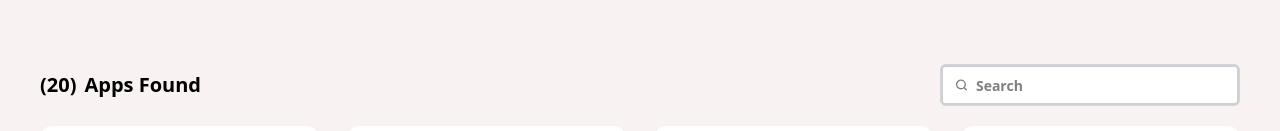
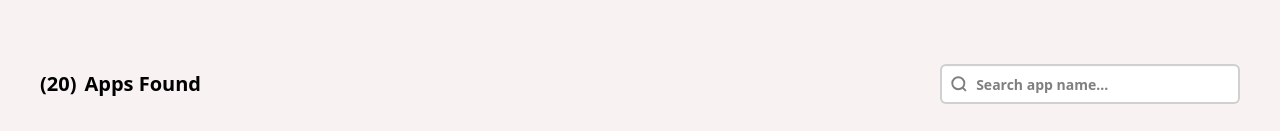
Before and after one commit to al-bariul/hero-io, a React (Vite) app: page /apps in a window 1280 px wide. Shown: the part 192-323 px from the top of the page. Built offline with nearby package versions, Linux system fonts and the light colour scheme.

Commit message:
search functionaliy added

```diff
--- a/src/components/Apps/Apps.jsx
+++ b/src/components/Apps/Apps.jsx
@@ -1,11 +1,19 @@
-import React, { use } from "react";
+import React, { use, useState } from "react";
 import SingleAppsData from "../SingleAppsData/SingleAppsData";
+import ErrorImg from "../../assets/App-Error.png";
 
 const Apps = ({ appPromise }) => {
   const appsData = use(appPromise);
-  //   console.log(appsData);
+  const [searchTerm, setSearchTerm] = useState("");
+
+  // Search Logic
+  const filterdApps = appsData.filter((app) =>
+    app.title.toLowerCase().includes(searchTerm.toLowerCase()),
+  );
+
   return (
-    <div className="bg-[#f8f2f2] text-black">
+    <div className="bg-[#f8f2f2] text-black min-h-screen">
+      {/* Header */}
       <div className="header pt-10 mb-16 text-center">
         <p className="text-5xl font-bold">Our All Applications</p>
         <p className="mt-3 text-xl text-[#627382]">
@@ -13,46 +21,55 @@ const Apps = ({ appPromise }) => {
         </p>
       </div>
 
-      <div>
-        <div className="flex items-center justify-between max-w-[1200px] mx-auto mb-5 font-bold text-xl">
+      <div className="max-w-[1200px] mx-auto">
+        <div className="flex items-center justify-between mb-8 font-bold text-xl">
           <div>
-            ({appsData.length})<span className="ml-2">Apps Found</span>
+            ({filterdApps.length})<span className="ml-2">Apps Found</span>
           </div>
-          <div className="border-1 border-gray-300 rounded-md w-[300px] ">
-            <label className="input bg-white border-2">
+
+          {/* Controlled Search Input */}
+          <div className="w-[300px]">
+            <label className="input bg-white border-2 flex items-center gap-2 p-2 rounded-md">
               <svg
-                className="h-[1em] opacity-50"
+                className="h-5 w-5 opacity-50"
                 xmlns="http://www.w3.org/2000/svg"
                 viewBox="0 0 24 24"
+                fill="none"
+                stroke="currentColor"
+                strokeWidth="2.5"
               >
-                <g
-                  strokeLinejoin="round"
-                  strokeLinecap="round"
-                  strokeWidth="2.5"
-                  fill="none"
-                  stroke="currentColor"
-                >
-                  <circle cx="11" cy="11" r="8"></circle>
-                  <path d="m21 21-4.3-4.3"></path>
-                </g>
+                <circle cx="11" cy="11" r="8"></circle>
+                <path d="m21 21-4.3-4.3"></path>
               </svg>
               <input
                 type="search"
-                className="grow  w-full"
-                placeholder="Search"
+                className="grow outline-none w-full"
+                placeholder="Search app name..."
+                value={searchTerm}
+                onChange={(e) => setSearchTerm(e.target.value)} // টাইপ করার সাথে সাথে স্টেট আপডেট হবে
               />
             </label>
           </div>
         </div>
-      </div>
 
-      <div className="grid grid-cols-4 gap-x-7 gap-y-3 max-w-[1200px] mx-auto pb-16">
-        {appsData.map((singleAppData) => (
-          <SingleAppsData
-            key={singleAppData.id}
-            singleAppData={singleAppData}
-          ></SingleAppsData>
-        ))}
+        {/* Displaying Filtered Cards */}
+        <div className="grid grid-cols-1 md:grid-cols-2 lg:grid-cols-4 gap-7 pb-16">
+          {filterdApps.length > 0 ? (
+            filterdApps.map((app) => (
+              <SingleAppsData key={app.id} singleAppData={app} />
+            ))
+          ) : (
+            <div className="col-span-4 text-center py-20 text-gray-500">
+              <img src={ErrorImg} alt="" />
+              <button
+                onClick={() => setSearchTerm("")}
+                className="mt-4 text-blue-500 underline"
+              >
+                Show all apps
+              </button>
+            </div>
+          )}
+        </div>
       </div>
     </div>
   );
--- a/src/components/SingleAppsData/SingleAppsData.jsx
+++ b/src/components/SingleAppsData/SingleAppsData.jsx
@@ -3,6 +3,7 @@ import { Link } from "react-router";
 
 const SingleAppsData = ({ singleAppData }) => {
   const { image, title, ratingAvg, downloads, id } = singleAppData;
+
   return (
     <Link to={`/appdetails/${id}`}>
       <div className="h-[300px] p-3 bg-white shadow-md rounded-xl">
```
